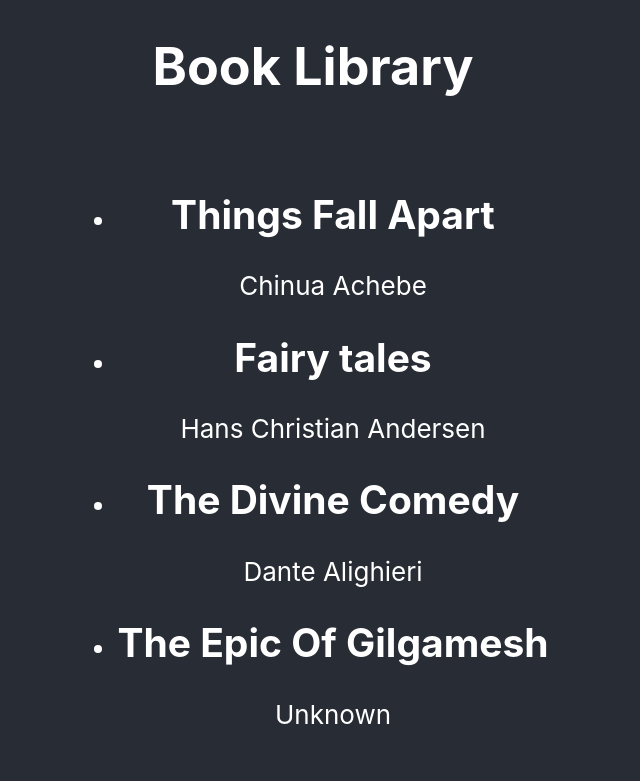
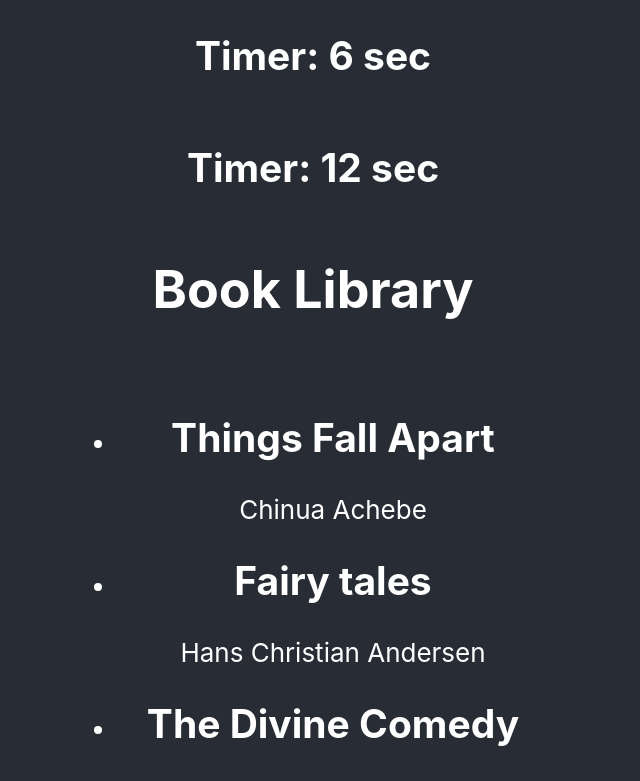
Before and after one commit to AsyaAndreeva/React-practice, a React (Create React App) app in the folder react-components/: page / in a window 1280 px wide. Shown: the top 781 px of the page, without its empty margins (327-967 px from the left). Built offline with nearby package versions, Linux system fonts and the light colour scheme.

Commit message:
Added timer

```diff
--- a/react-components/src/App.js
+++ b/react-components/src/App.js
@@ -1,6 +1,7 @@
 import logo from './logo.svg';
 import { Header } from './components/Header';
 import { BookList } from './components/BookList';
+import { Timer } from './components/Timer';
 import './App.css';
 
 function App() {
@@ -89,6 +90,8 @@ function App() {
   return (
     <div className="App">
       <header className="App-header">
+        <Timer start={1}/>
+        <Timer start={7} />
         <Header>
             <span>Book </span>Library
         </Header>
--- /dev/null
+++ b/react-components/src/components/Timer.js
@@ -0,0 +1,18 @@
+import React from "react";
+
+export const Timer =(props) =>{
+
+    const [time, setTime] = React.useState(props.start);
+
+    setTimeout(()=>{
+        if(time < 100){
+            setTime(time +1);
+        }
+    }, 1000);
+
+    return(
+        <div>
+            <h2>Timer: {time} sec</h2>
+        </div>
+    );
+}
```
